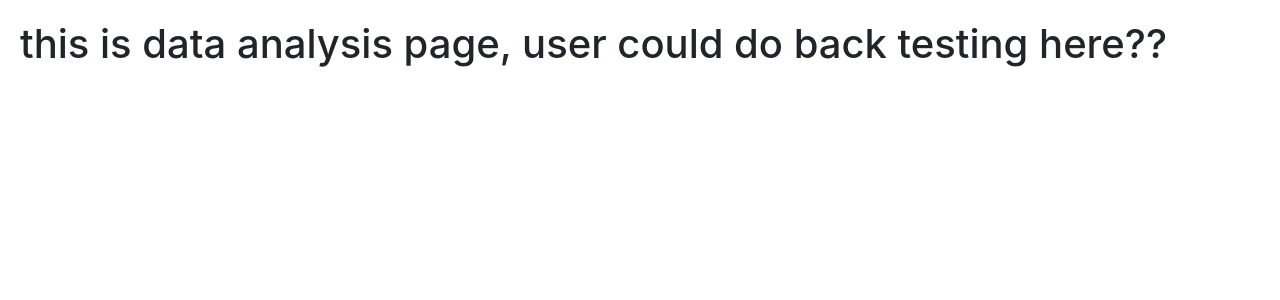
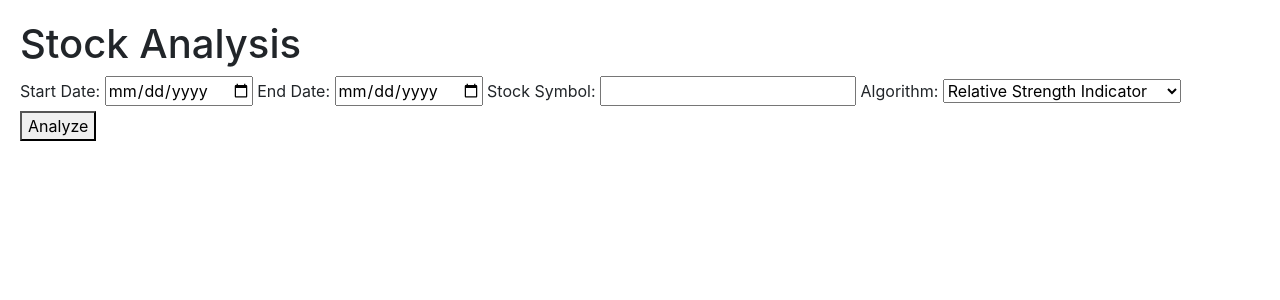
Before and after one commit to yongfu-lu/HODL, a Django app: page /user/data-analysis/ in a window 1280 px wide. Shown: the part 56-356 px from the top of the page. Run offline with Django 4.2, Linux system fonts and the light colour scheme; the visitor is signed in with stand-in values (Sample User, id 1); some libraries are stand-ins or nearby versions.

Commit message:
Add BackTesting Template

```diff
--- a/user/templates/user/data-analysis.html
+++ b/user/templates/user/data-analysis.html
@@ -2,6 +2,29 @@
 
 {% block content %}
 
-<h1>this is data analysis page, user could do back testing here??</h1>
+<h1>Stock Analysis</h1>
+
+<form method="POST">
+  {% csrf_token %}
+  <label for="start_date">Start Date:</label>
+  <input type="date" id="start_date" name="start_date" pattern="\d{2}/\d{2}/\d{4}" placeholder="MM/DD/YYYY">
+
+  <label for="end_date">End Date:</label>
+  <input type="date" id="end_date" name="end_date" pattern="\d{2}/\d{2}/\d{4}" placeholder="MM/DD/YYYY">
+
+  <label for="stock_symbol">Stock Symbol:</label>
+  <input type="text" id="stock_symbol" name="stock_symbol">
+
+  <label for="algorithm">Algorithm:</label>
+  <select id="algorithm" name="algorithm">
+    <option value="RSI">Relative Strength Indicator</option>
+    <option value="MA">Moving Average </option>
+    <option value="ATR">Average True Range</option>
+    <option value="FIB">MACD with Fibonacci Levels</option>
+    <option value="BB">Bollinger Bands</option>
+  </select>
+
+  <button type="submit">Analyze</button>
+</form>
 
 {% endblock %}
```
